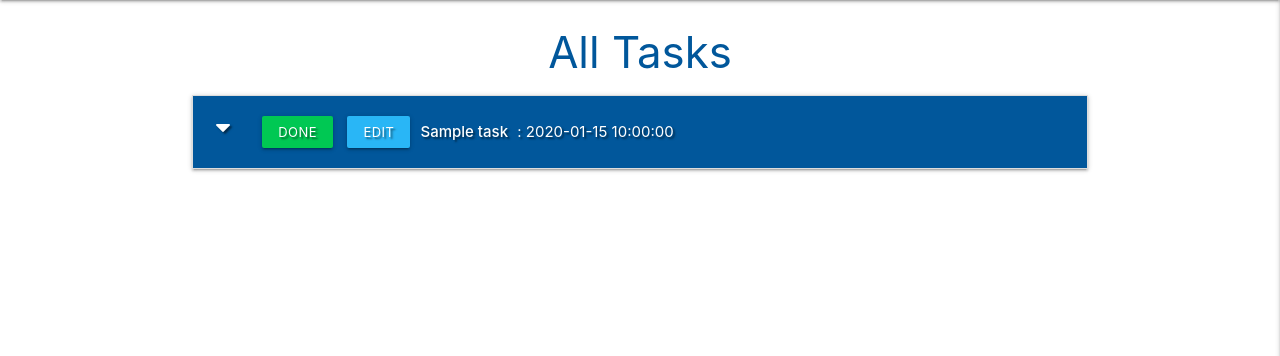
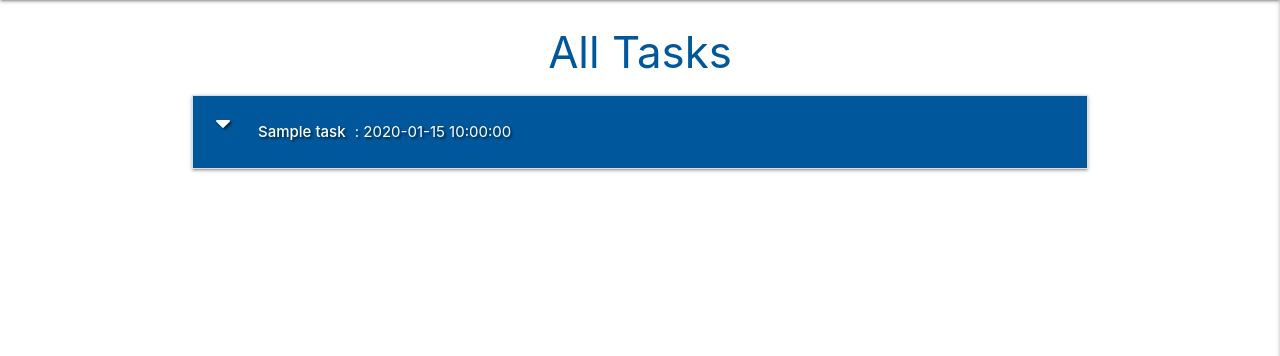
Before and after one commit to ANDREWAHN-UK/Mini-Project-Task-Manager, a Flask app: page / in a window 1280 px wide. Shown: the part 64-420 px from the top of the page. Run offline with Flask 2, Linux system fonts and the light colour scheme; a database or web service that is not in the repository returns one stand-in record (values such as "Sample title"); some libraries are stand-ins or nearby versions.

Commit message:
templates - adjusted tasks.html so only logged in users can edit their tasks

```diff
--- a/templates/tasks.html
+++ b/templates/tasks.html
@@ -8,8 +8,10 @@
         <li>
             <div class="collapsible-header white-text light-blue darken-4 text-shadow">
                 <div class="col s3"><i class="fas fa-caret-down"></i>
-                    <a href="" class="btn-small green accent-4">Done</a>
-                    <a href="{{ url_for('edit_task', task_id=task._id) }}" class="btn-small light-blue lighten-1">Edit</a>
+                    {% if session.user|lower == task.created_by|lower %}
+                        <a href="" class="btn-small green accent-4">Done</a>
+                        <a href="{{ url_for('edit_task', task_id=task._id) }}" class="btn-small light-blue lighten-1">Edit</a>
+                    {% endif %}
                 </div>
 
                 <div class="col s9">
```
